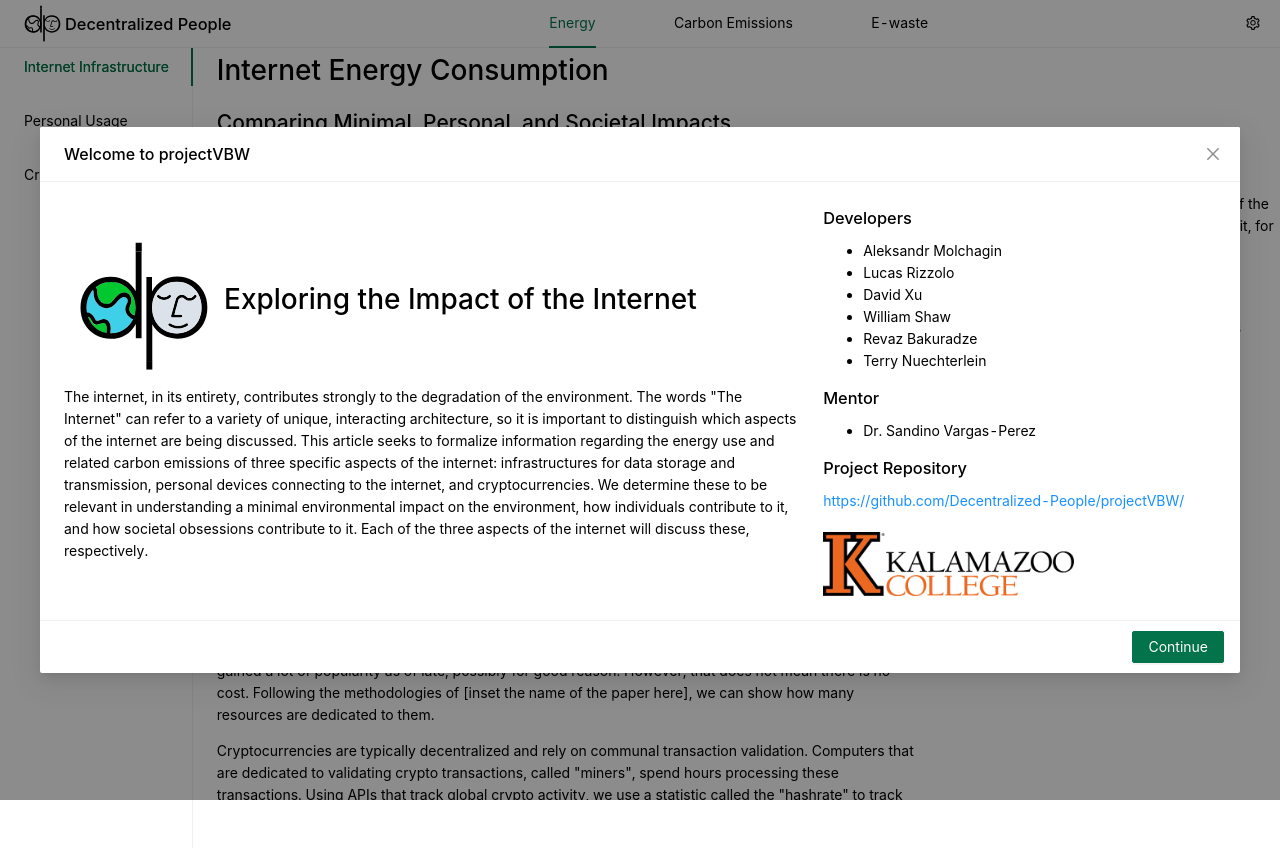
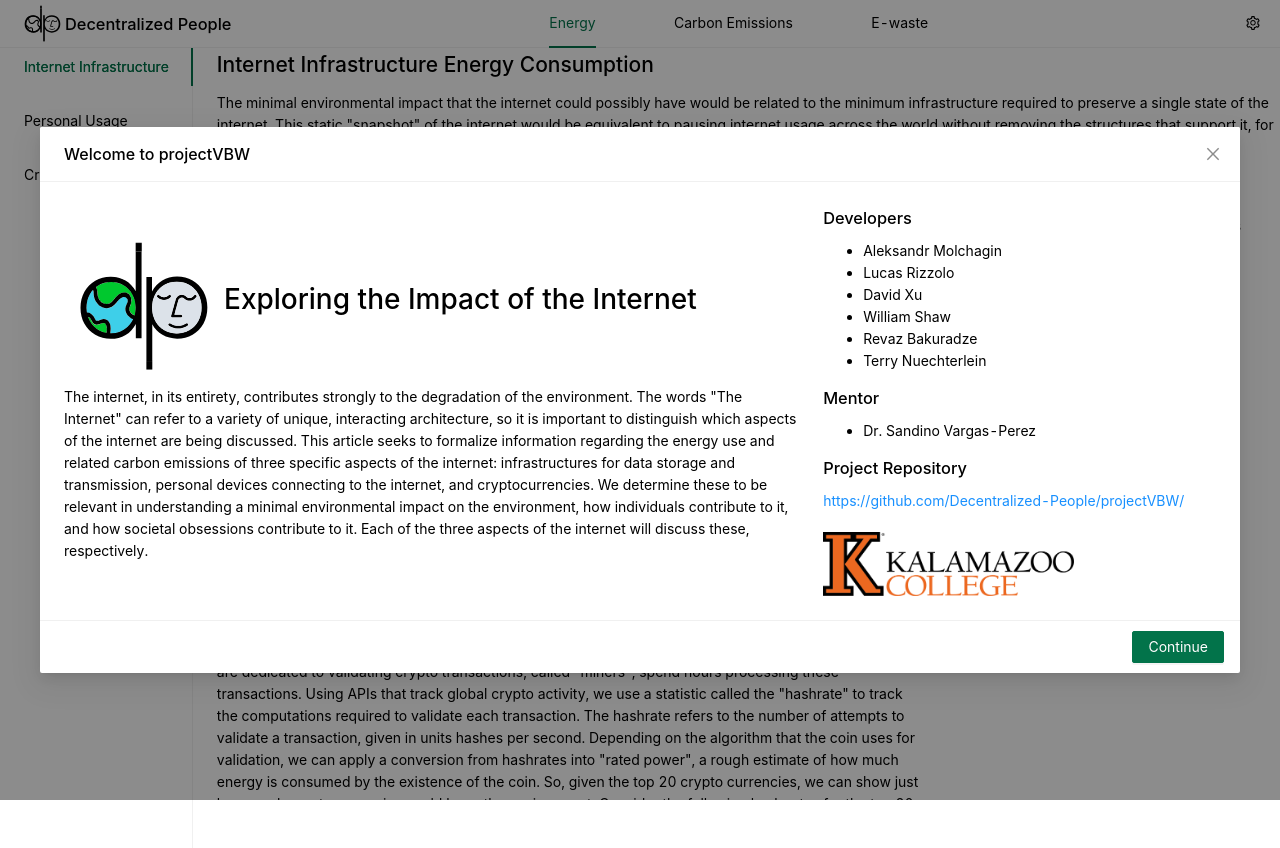
Before and after one commit to Decentralized-People/Comp484-490, a React (Create React App) app in the folder React/vbw/: page /energy in a window 1280 px wide. Built offline with nearby package versions, Linux system fonts and the light colour scheme; no server answers.

Commit message:
small changes to energy

```diff
--- a/React/vbw/src/pages/graphs/CoinGraph.tsx
+++ b/React/vbw/src/pages/graphs/CoinGraph.tsx
@@ -114,6 +114,7 @@ export function CoinGraph(lang: Language): JSX.Element{
                 data={graphData}
                 margin={{ top: 40, right: 80, bottom: 80, left: 80 }}
                 innerRadius={0.5}
+                valueFormat=" >-.7r"
                 padAngle={0.7}
                 cornerRadius={3}
                 activeOuterRadiusOffset={8}
--- a/React/vbw/src/pages/sections/EnergyIntro.tsx
+++ b/React/vbw/src/pages/sections/EnergyIntro.tsx
@@ -22,8 +22,6 @@ export function EnergyIntro(lang: Language): JSX.Element{
 
             <div className="EnergyIntro-FlexContainer">
                 <div className="EnergyIntro-Description">
-                <h1>Internet Energy Consumption</h1>
-                <h2>Comparing Minimal, Personal, and Societal Impacts</h2>
                 </div>
             </div>
         </div>
```
